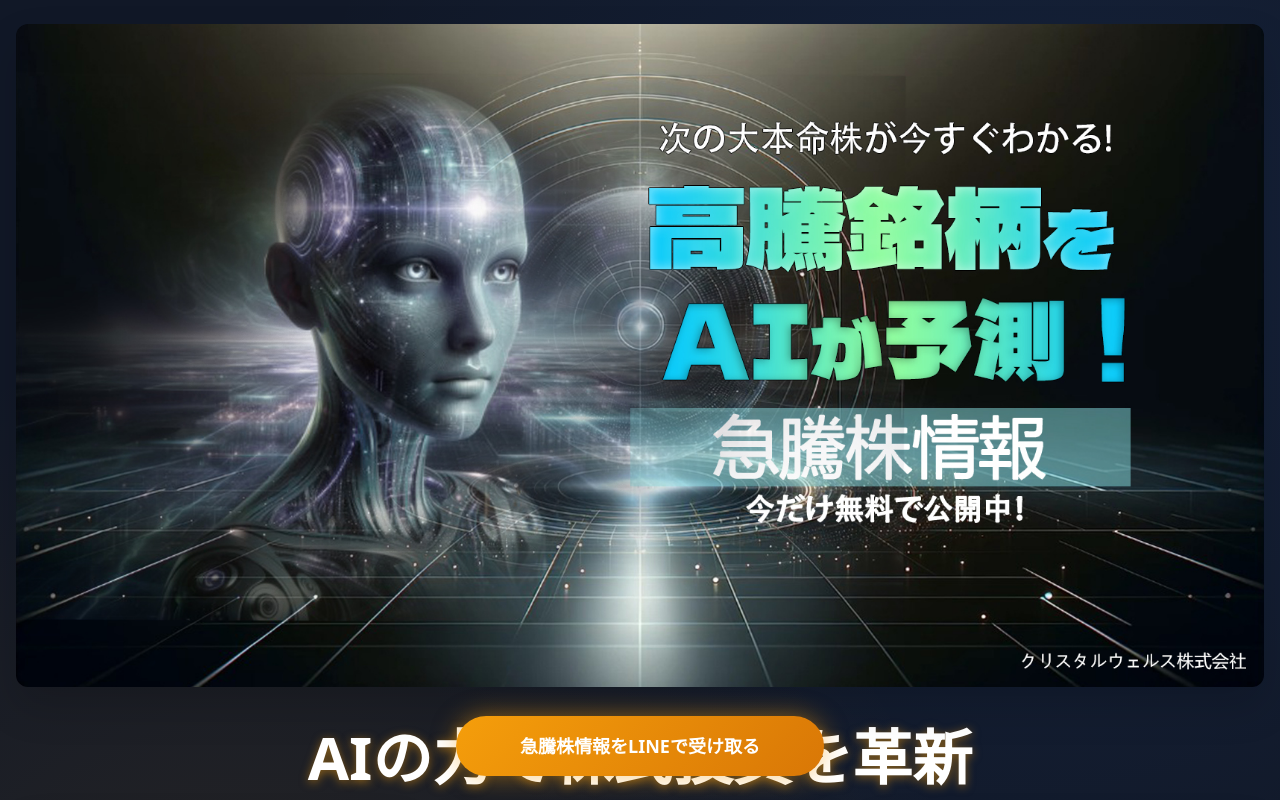
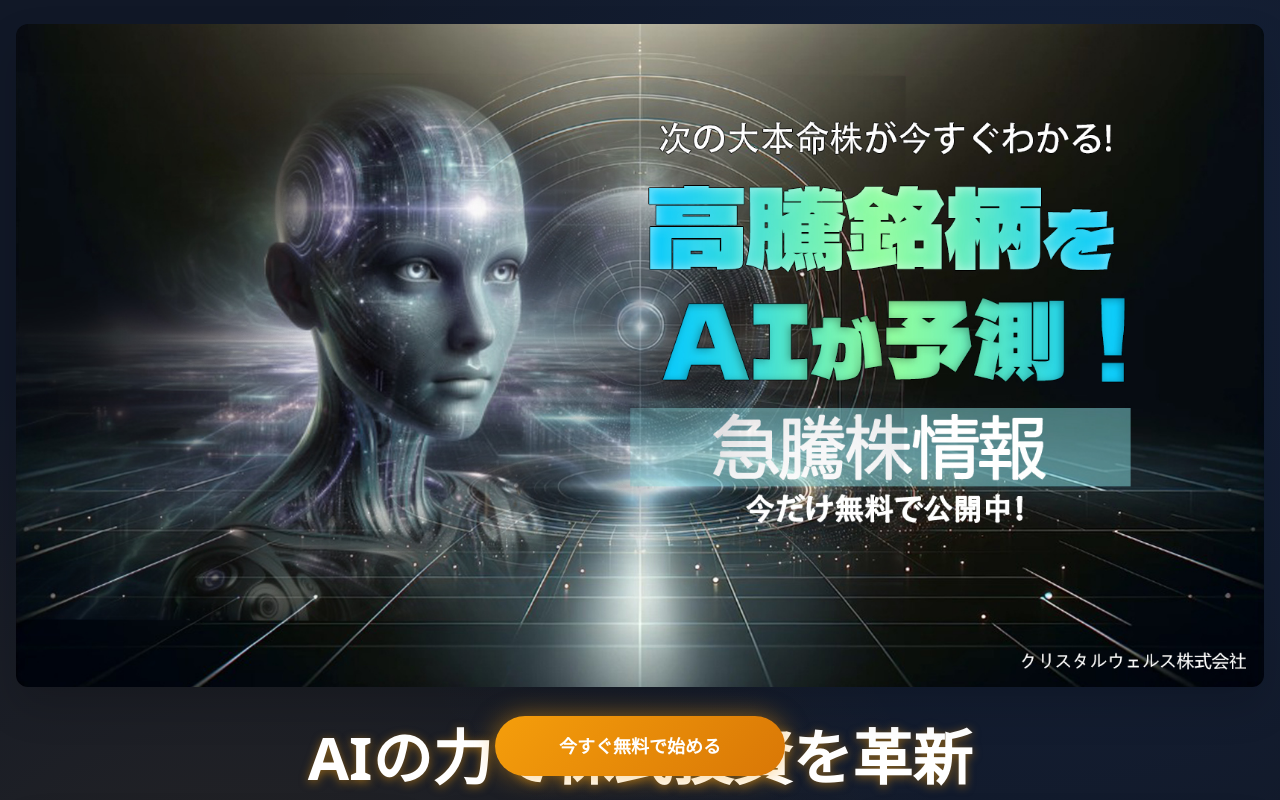
Before and after one commit to yuansn23/rg74-2, a plain HTML site: page index.html in a window 1280 px wide. Shown: the top 800 px of the page. Drawn offline with nearby package versions, Linux system fonts and the light colour scheme.

Commit message:
Update index.html

```diff
--- a/index.html
+++ b/index.html
@@ -234,12 +234,15 @@
         </div>
     </section>
 
-    <!-- 悬浮按钮 -->
-    <div class="fixed bottom-6 left-1/2 transform -translate-x-1/2 z-50">
-        <button onclick="k2()" class="gradient-amber text-white font-bold py-4 px-16 rounded-full text-lg animate-breathing-glow hover:scale-105 transition-transform shadow-2xl">
-            急騰株情報をLINEで受け取る
-        </button>
-    </div>
+
+
+ <!-- 悬浮按钮 -->
+<div class="fixed bottom-6 left-1/2 transform -translate-x-1/2 z-50">
+    <button onclick="k2()" class="gradient-amber text-white font-bold py-4 px-16 rounded-full text-lg animate-breathing-glow hover:scale-105 transition-transform shadow-2xl whitespace-nowrap">
+        今すぐ無料で始める
+    </button>
+</div>
+
 
     <script>
 
```
